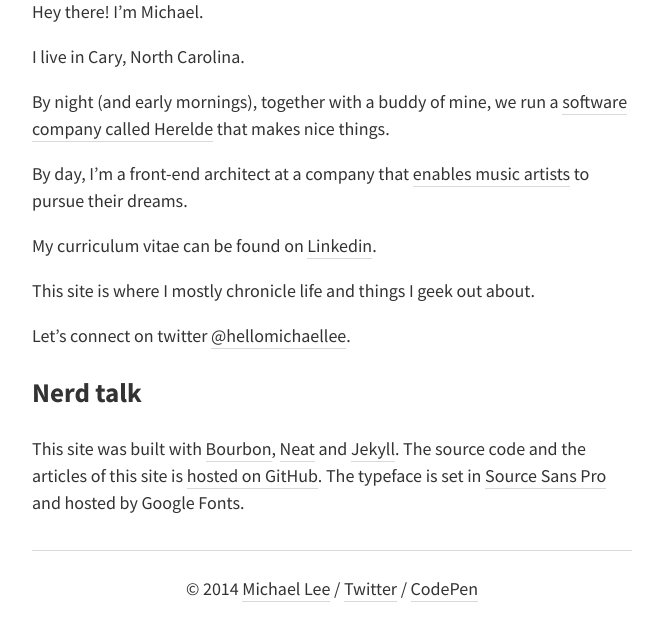
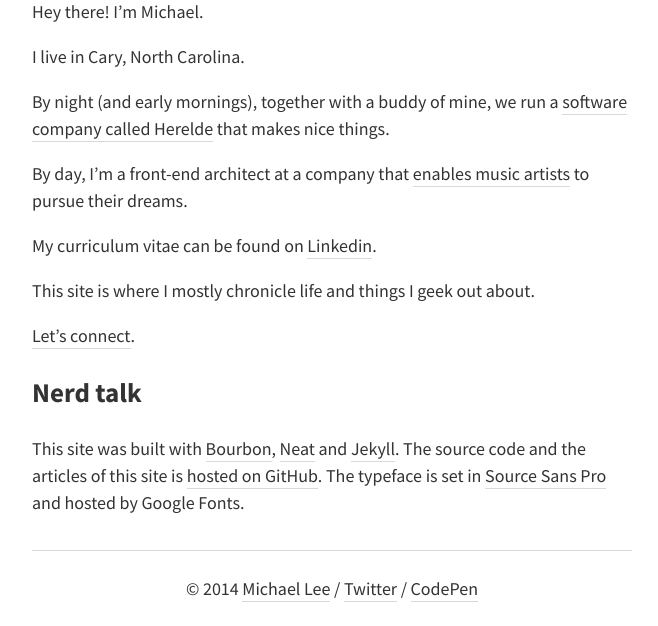
Before and after one commit to michaellee/old-michaelsoolee.com, a Jekyll site: the page built from about/index.md, in a window 1280 px wide. Shown: the part 531-1157 px from the top of the page, without its empty margins (308-966 px from the left). Built offline with Jekyll 4.4.1, drawn with Linux system fonts in a browser that asks for light colours; nearby versions of some CDN libraries; Markdown is read by kramdown in place of the engine named in the settings.

Commit message:
Update index.md

```diff
--- a/about/index.md
+++ b/about/index.md
@@ -19,7 +19,7 @@
 
 This site is where I mostly chronicle life and things I geek out about.
 
-Let's connect on twitter [@hellomichaellee](https://twitter.com/hellomichaellee).
+[Let's connect](https://twitter.com/hellomichaellee).
 
 # Nerd talk
 
```
